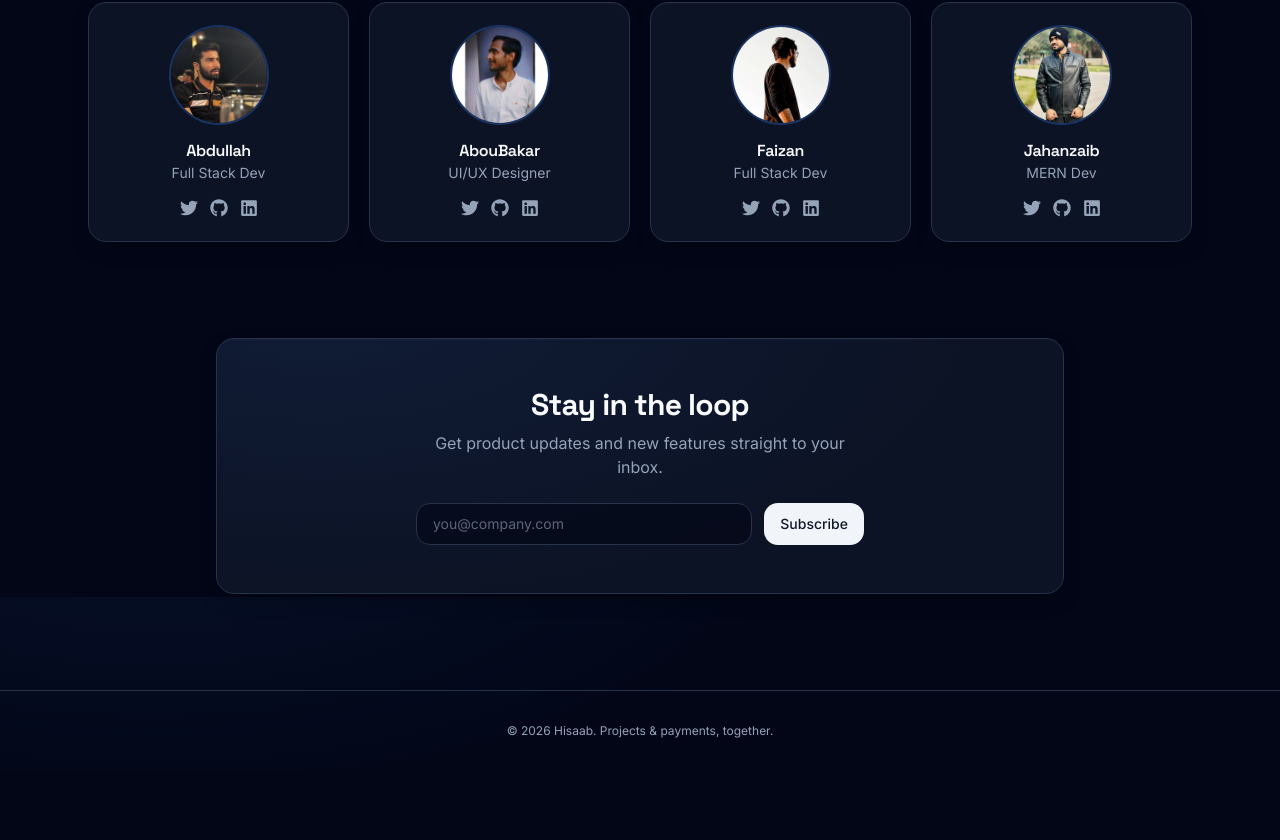
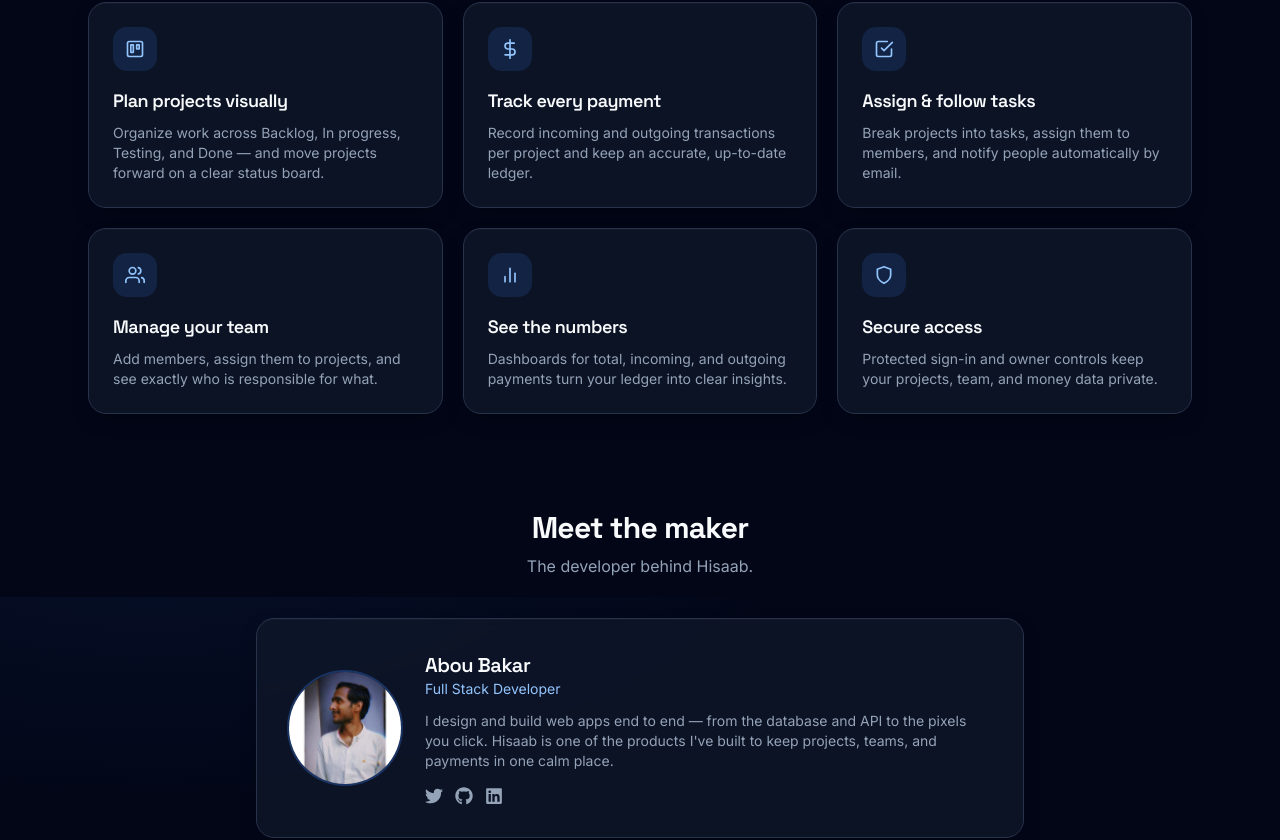
Before and after one commit to AboubakarArisar/projects-and-payments, a React (Vite) app: page / in a window 1280 px wide. Shown: the part 1003-1843 px from the top of the page. Before the commit the page ends 1774 px from the top, so only its background shows below. Built offline with nearby package versions, Linux system fonts and the light colour scheme; no server answers.

Commit message:
updaed frontend

```diff
--- a/package.json
+++ b/package.json
@@ -25,13 +25,13 @@
     "react-beautiful-dnd": "^13.1.1",
     "react-cookie": "^7.0.1",
     "react-dom": "^18.2.0",
+    "react-hot-toast": "^2.6.0",
     "react-icons": "^4.12.0",
     "react-loader-spinner": "^6.1.6",
     "react-lottie": "^1.2.4",
     "react-redux": "^9.1.0",
     "react-router-dom": "^6.18.0",
     "react-spinners": "^0.13.8",
-    "react-toastify": "^10.0.4",
     "react-transition-group": "^4.4.5",
     "redux": "^5.0.1",
     "redux-devtools-extension": "^2.13.9",
--- a/src/Pages/Home.jsx
+++ b/src/Pages/Home.jsx
@@ -11,6 +11,9 @@ import {
   FiDollarSign,
   FiUsers,
   FiArrowRight,
+  FiCheckSquare,
+  FiBarChart2,
+  FiShield,
 } from "react-icons/fi";
 import { useNavigate } from "react-router-dom";
 
@@ -19,17 +22,18 @@ import { Logo } from "../components/ui/Logo";
 import { Button } from "../components/ui/Button";
 import { Badge } from "../components/ui/StatusBadge";
 
-import Abdullah from "../TeamPic/Abdullah.jpeg";
 import AbouBakar from "../TeamPic/AbouBakar.jpeg";
-import Faizan from "../TeamPic/Faizan.jpeg";
-import Jahanzaib from "../TeamPic/Jahanzaib.jpeg";
 
-const teamMembers = [
-  { name: "Abdullah", description: "Full Stack Dev", image: Abdullah, twitter: "https://twitter.com/", github: "https://github.com/abdullah-dev5", linkedin: "https://www.linkedin.com/" },
-  { name: "AbouBakar", description: "UI/UX Designer", image: AbouBakar, twitter: "https://twitter.com/", github: "https://github.com/", linkedin: "https://www.linkedin.com/" },
-  { name: "Faizan", description: "Full Stack Dev", image: Faizan, twitter: "https://twitter.com/", github: "https://github.com/faizanmuhammad1", linkedin: "https://www.linkedin.com/in/faizanmuhammad2/" },
-  { name: "Jahanzaib", description: "MERN Dev", image: Jahanzaib, twitter: "https://twitter.com/Jahanzaib699", github: "https://github.com/JahanzaibShaikh19", linkedin: "https://www.linkedin.com/in/jahanzaib-shaikh-9a6199215/" },
-];
+// The maker — solo full stack developer behind Hisaab.
+const maker = {
+  name: "Abou Bakar",
+  role: "Full Stack Developer",
+  image: AbouBakar,
+  bio: "I design and build web apps end to end — from the database and API to the pixels you click. Hisaab is one of the products I've built to keep projects, teams, and payments in one calm place.",
+  twitter: "https://twitter.com/",
+  github: "https://github.com/",
+  linkedin: "https://www.linkedin.com/",
+};
 
 const features = [
   {
@@ -46,6 +50,40 @@ const features = [
     icon: FiUsers,
     title: "Team management",
     text: "Add members, assign them to projects, and always know who's working on what.",
+  },
+];
+
+// What the product does for users — grounded in the app's real capabilities.
+const productServices = [
+  {
+    icon: FiTrello,
+    title: "Plan projects visually",
+    text: "Organize work across Backlog, In progress, Testing, and Done — and move projects forward on a clear status board.",
+  },
+  {
+    icon: FiDollarSign,
+    title: "Track every payment",
+    text: "Record incoming and outgoing transactions per project and keep an accurate, up-to-date ledger.",
+  },
+  {
+    icon: FiCheckSquare,
+    title: "Assign & follow tasks",
+    text: "Break projects into tasks, assign them to members, and notify people automatically by email.",
+  },
+  {
+    icon: FiUsers,
+    title: "Manage your team",
+    text: "Add members, assign them to projects, and see exactly who is responsible for what.",
+  },
+  {
+    icon: FiBarChart2,
+    title: "See the numbers",
+    text: "Dashboards for total, incoming, and outgoing payments turn your ledger into clear insights.",
+  },
+  {
+    icon: FiShield,
+    title: "Secure access",
+    text: "Protected sign-in and owner controls keep your projects, team, and money data private.",
   },
 ];
 
@@ -173,35 +211,69 @@ const Home = () => {
         </div>
       </section>
 
-      {/* Team */}
+      {/* Product services — what you can do with the app */}
       <section className="mx-auto max-w-6xl px-6 pb-24">
         <div className="mb-10 text-center">
           <h2 className="font-display text-3xl font-bold text-ink-strong">
-            Meet the team
+            Everything you need in one workspace
           </h2>
-          <p className="mt-2 text-muted">The people who built {BRAND.name}.</p>
+          <p className="mt-2 text-muted">
+            {BRAND.name} brings your projects, team, and payments together.
+          </p>
         </div>
-        <div className="grid grid-cols-1 gap-5 sm:grid-cols-2 lg:grid-cols-4">
-          {teamMembers.map((member) => (
+        <div className="grid grid-cols-1 gap-5 md:grid-cols-2 lg:grid-cols-3">
+          {productServices.map(({ icon: Icon, title, text }, i) => (
             <motion.div
-              key={member.name}
-              whileHover={{ y: -4 }}
-              className="card flex flex-col items-center p-6 text-center"
+              key={title}
+              initial={{ opacity: 0, y: 16 }}
+              whileInView={{ opacity: 1, y: 0 }}
+              viewport={{ once: true }}
+              transition={{ duration: 0.4, delay: i * 0.08 }}
+              className="card p-6"
+            >
+              <span className="flex h-11 w-11 items-center justify-center rounded-xl bg-brand-500/15 text-brand-300">
+                <Icon className="h-5 w-5" />
+              </span>
+              <h3 className="mt-4 text-lg font-semibold text-ink-strong">
+                {title}
+              </h3>
+              <p className="mt-2 text-sm text-muted">{text}</p>
+            </motion.div>
+          ))}
+        </div>
+      </section>
+
+      {/* Maker / About */}
+      <section className="mx-auto max-w-6xl px-6 pb-24">
+        <div className="mb-10 text-center">
+          <h2 className="font-display text-3xl font-bold text-ink-strong">
+            Meet the maker
+          </h2>
+          <p className="mt-2 text-muted">The developer behind {BRAND.name}.</p>
+        </div>
+        <motion.div
+          initial={{ opacity: 0, y: 16 }}
+          whileInView={{ opacity: 1, y: 0 }}
+          viewport={{ once: true }}
+          transition={{ duration: 0.5 }}
+          className="card mx-auto flex max-w-3xl flex-col items-center gap-6 p-8 text-center sm:flex-row sm:text-left"
         >
           <img
-                src={member.image}
-                alt={member.name}
-                className="h-24 w-24 rounded-full object-cover ring-2 ring-brand-500/30"
+            src={maker.image}
+            alt={maker.name}
+            className="h-28 w-28 shrink-0 rounded-full object-cover ring-2 ring-brand-500/30"
           />
-              <h3 className="mt-4 font-semibold text-ink-strong">
-                {member.name}
+          <div>
+            <h3 className="text-xl font-semibold text-ink-strong">
+              {maker.name}
             </h3>
-              <p className="text-sm text-muted">{member.description}</p>
-              <div className="mt-4 flex gap-3 text-muted">
+            <p className="text-sm text-brand-300">{maker.role}</p>
+            <p className="mt-3 text-sm text-muted">{maker.bio}</p>
+            <div className="mt-4 flex justify-center gap-3 text-muted sm:justify-start">
               {[
-                  { href: member.twitter, Icon: FaTwitter },
-                  { href: member.github, Icon: FaGithub },
-                  { href: member.linkedin, Icon: FaLinkedin },
+                { href: maker.twitter, Icon: FaTwitter },
+                { href: maker.github, Icon: FaGithub },
+                { href: maker.linkedin, Icon: FaLinkedin },
               ].map(({ href, Icon }, i) => (
                 <a
                   key={i}
@@ -214,9 +286,8 @@ const Home = () => {
                 </a>
               ))}
             </div>
+          </div>
         </motion.div>
-          ))}
-        </div>
       </section>
 
       {/* Newsletter / CTA */}
--- a/src/Pages/OwnerLogin.jsx
+++ b/src/Pages/OwnerLogin.jsx
@@ -1,19 +1,11 @@
 import { useState } from "react";
-import { Flip, ToastContainer, toast } from "react-toastify";
-import "react-toastify/dist/ReactToastify.css";
 import { useNavigate } from "react-router-dom";
 import axios from "axios";
 import { URL } from "../constant";
+import { notify } from "../lib/notify";
 import AuthShell from "../layouts/AuthShell";
 import { Field, Input } from "../components/ui/Field";
 import { Button } from "../components/ui/Button";
-
-const toastOpts = {
-  position: "top-right",
-  autoClose: 1800,
-  theme: "dark",
-  transition: Flip,
-};
 
 function OwnerLogin() {
   const navigate = useNavigate();
@@ -29,12 +21,12 @@ function OwnerLogin() {
       setEmail("");
       setPassword("");
       if (response.status === 200) {
-        toast.success("Login successful", toastOpts);
+        notify("Login successful", "success");
         setTimeout(() => navigate("/dashboard"), 1000);
       }
     } catch (error) {
       const msg = error.response?.data?.message || "Login failed";
-      toast.error(msg, toastOpts);
+      notify(msg, "error");
       console.error("Login failed:", msg);
     } finally {
       setIsLoading(false);
@@ -43,7 +35,6 @@ function OwnerLogin() {
 
   return (
     <AuthShell>
-      <ToastContainer />
       <h1 className="font-display text-2xl font-bold text-ink-strong">
         Owner sign in
       </h1>
--- a/src/layouts/Topbar.jsx
+++ b/src/layouts/Topbar.jsx
@@ -50,10 +50,8 @@ export const Topbar = ({ onOpenSidebar }) => {
           />
         </div>
 
-        <div className="flex-1 sm:hidden" />
-
-        {/* User menu */}
-        <div className="relative">
+        {/* User menu — pinned to the far right */}
+        <div className="relative ml-auto">
           <button
             onClick={() => setMenuOpen((v) => !v)}
             className="flex items-center gap-2.5 rounded-xl border border-line bg-surface/60 py-1.5 pl-1.5 pr-3 text-sm hover:border-brand-500/40 focus-ring"
--- /dev/null
+++ b/src/lib/notify.js
@@ -0,0 +1,12 @@
+import toast from "react-hot-toast";
+
+// Thin wrapper over react-hot-toast so every screen shows one consistent,
+// dark-themed toast. Dismiss any open toast first to avoid a stack piling up.
+export const notify = (message = "Not implemented yet", type = "info") => {
+  toast.dismiss();
+  if (type === "success") return toast.success(message);
+  if (type === "error") return toast.error(message);
+  return toast(message);
+};
+
+export default notify;
--- a/src/main.jsx
+++ b/src/main.jsx
@@ -1,15 +1,33 @@
 import ReactDOM from "react-dom/client";
 import { Provider } from "react-redux";
+import { Toaster } from "react-hot-toast";
 import "./index.css";
 import AppRoutes from "./router/router.jsx";
 import store, { persistor } from "./redux/store";
 import { PersistGate } from "redux-persist/integration/react";
-import "react-toastify/dist/ReactToastify.css";
 
 ReactDOM.createRoot(document.getElementById("root")).render(
   <Provider store={store}>
     <PersistGate persistor={persistor}>
       <AppRoutes />
+      {/* One global toaster for the whole app, styled to match the dark UI. */}
+      <Toaster
+        position="top-center"
+        toastOptions={{
+          duration: 2200,
+          style: {
+            background: "#0f172a",
+            color: "#e2e8f0",
+            border: "1px solid rgba(148, 163, 184, 0.18)",
+            fontSize: "14px",
+          },
+          success: { iconTheme: { primary: "#22c55e", secondary: "#0f172a" } },
+          error: {
+            duration: 3200,
+            iconTheme: { primary: "#f43f5e", secondary: "#0f172a" },
+          },
+        }}
+      />
     </PersistGate>
   </Provider>
 );
```
Also changed, not shown: src/Login.jsx (+26 -18 lines), src/Pages/Register.jsx (+197 -24 lines). Lines whose indentation alone changed are shown as unchanged.
